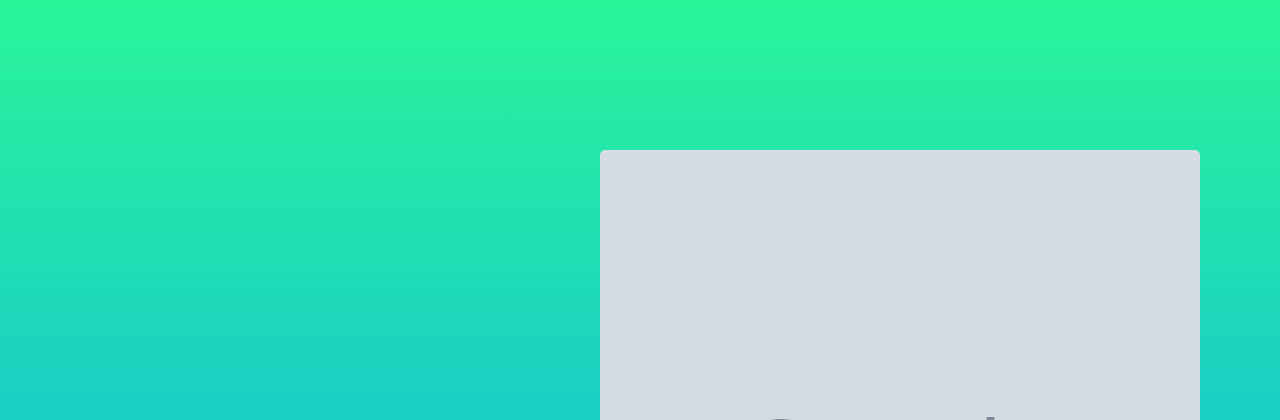
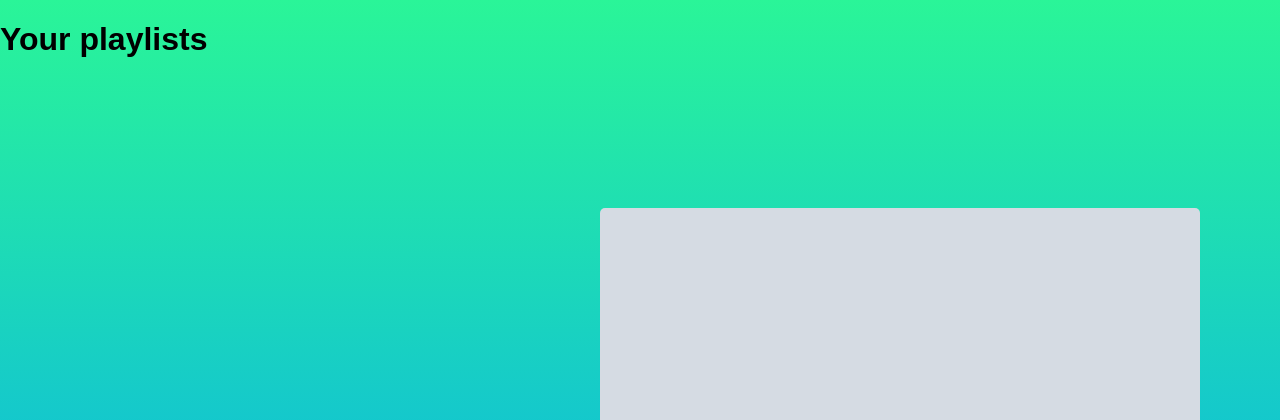
Before and after one commit to Omwamii/Spotify_to_Youtube_playlists, a Flask app: template templates/index.html in a window 1280 px wide. Shown: the top 420 px of the page. Run offline with Flask 3, Linux system fonts and the light colour scheme; the template is opened without the code that fills it: most values are stand-ins (such as "Sample title", 1, 10 or a date in 2020); grey boxes marked "Sample" are stand-in pictures; parts of the project's set-up code (start-up, migrations or seed data) failed here and were passed over; some web fonts are replaced.

Commit message:
working on  playlist conversion

```diff
--- a/templates/index.html
+++ b/templates/index.html
@@ -15,6 +15,7 @@
 </head>
 
 <body>
+  <h1>Your playlists</h1>
   <div class="carousel" role="region" aria-labelledby="carousel-title">
     <!-- <h2 class="carousel-title" id="carousel-1-title"> Your saved playlists</h2> -->
     {% for playlist in playlists %}
```
